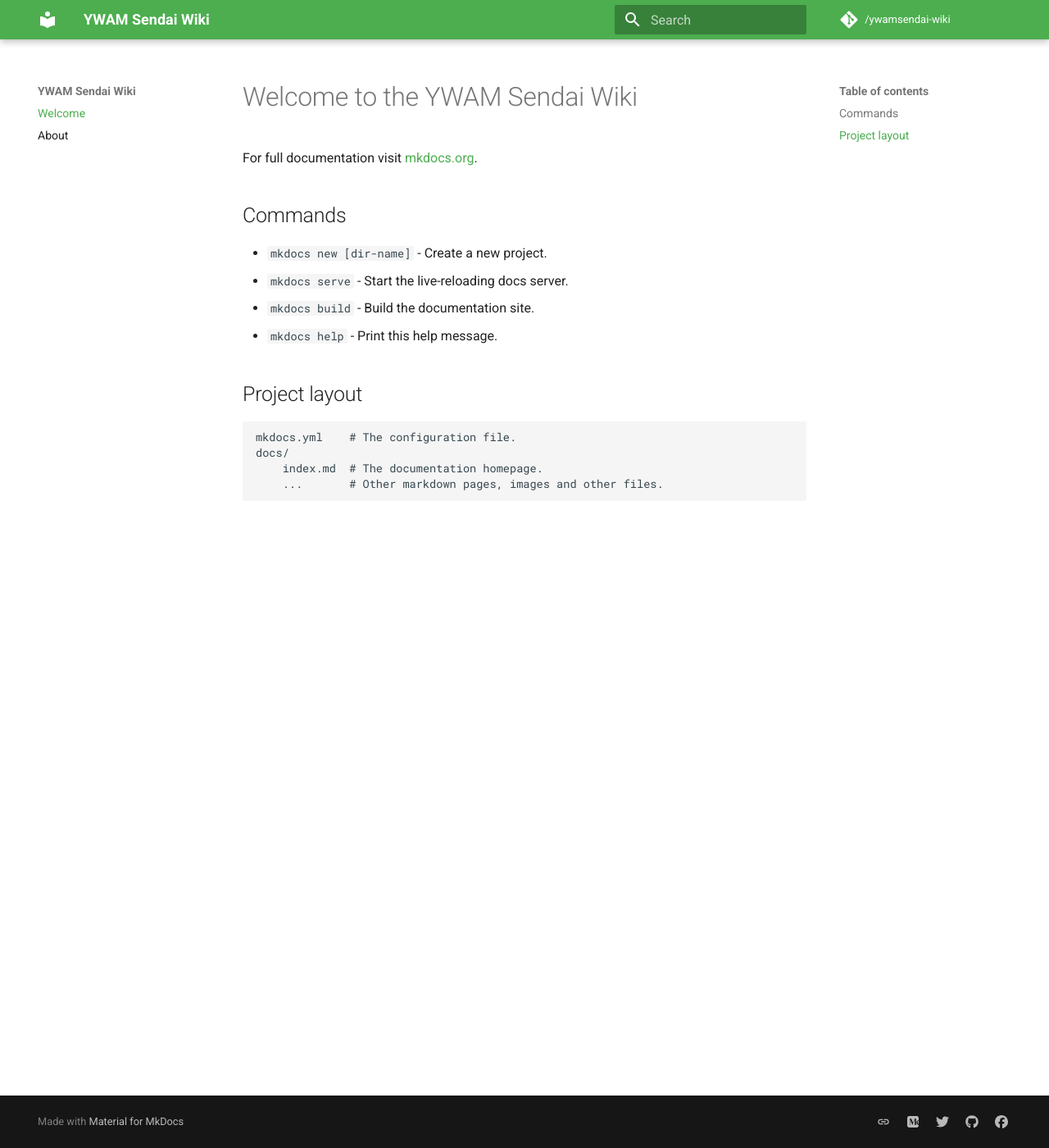
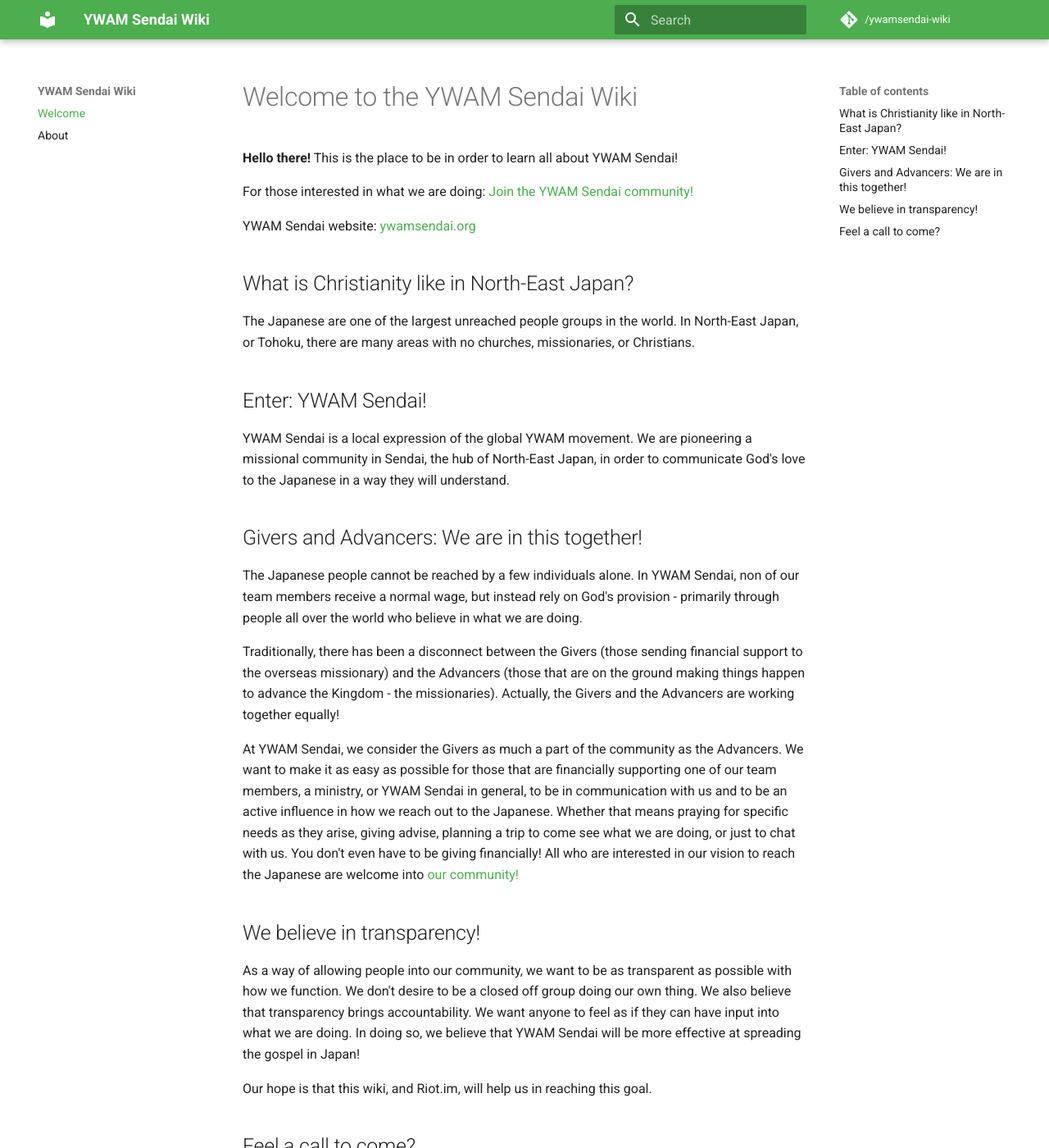
Before and after one commit to ywamsendai/ywamsendai-wiki, an MkDocs documentation site: the page built from docs/index.md, in a window 1280 px wide and 1400 px high. Shown: the whole window at 82% size. Built offline with MkDocs 1.6.1 and Material for MkDocs 9.7.7, drawn with Linux system fonts in a browser that asks for light colours; comment, search, counter and statistics services are not loaded; old or Windows-style settings are respelled for this version of MkDocs; some of the changed text lies outside the part shown.

Commit message:
Edited the welcome page

```diff
--- a/docs/index.md
+++ b/docs/index.md
@@ -1,17 +1,33 @@
 # Welcome to the YWAM Sendai Wiki
 
-For full documentation visit [mkdocs.org](http://mkdocs.org).
+**Hello there!** This is the place to be in order to learn all about YWAM Sendai!
 
-## Commands
+For those interested in what we are doing: [Join the YWAM Sendai community!](http://ywamsendai.org/join)
 
-* `mkdocs new [dir-name]` - Create a new project.
-* `mkdocs serve` - Start the live-reloading docs server.
-* `mkdocs build` - Build the documentation site.
-* `mkdocs help` - Print this help message.
+YWAM Sendai website: [ywamsendai.org](http://ywamsendai.org)
 
-## Project layout
+## What is Christianity like in North-East Japan?
 
-    mkdocs.yml    # The configuration file.
-    docs/
-        index.md  # The documentation homepage.
-        ...       # Other markdown pages, images and other files.
+The Japanese are one of the largest unreached people groups in the world. In North-East Japan, or Tohoku, there are many areas with no churches, missionaries, or Christians.
+
+## Enter: YWAM Sendai!
+
+YWAM Sendai is a local expression of the global YWAM movement. We are pioneering a missional community in Sendai, the hub of North-East Japan, in order to communicate God's love to the Japanese in a way they will understand.
+
+## Givers and Advancers: We are in this together!
+
+The Japanese people cannot be reached by a few individuals alone. In YWAM Sendai, non of our team members receive a normal wage, but instead rely on God's provision - primarily through people all over the world who believe in what we are doing.
+
+Traditionally, there has been a disconnect between the Givers (those sending financial support to the overseas missionary) and the Advancers (those that are on the ground making things happen to advance the Kingdom - the missionaries). Actually, the Givers and the Advancers are working together equally!
+
+At YWAM Sendai, we consider the Givers as much a part of the community as the Advancers. We want to make it as easy as possible for those that are financially supporting one of our team members, a ministry, or YWAM Sendai in general, to be in communication with us and to be an active influence in how we reach out to the Japanese. Whether that means praying for specific needs as they arise, giving advise, planning a trip to come see what we are doing, or just to chat with us. You don't even have to be giving financially! All who are interested in our vision to reach the Japanese are welcome into [our community!](http://ywamsendai.org/join)
+
+## We believe in transparency!
+
+As a way of allowing people into our community, we want to be as transparent as possible with how we function. We don't desire to be a closed off group doing our own thing. We also believe that transparency brings accountability. We want anyone to feel as if they can have input into what we are doing. In doing so, we believe that YWAM Sendai will be more effective at spreading the gospel in Japan!
+
+Our hope is that this wiki, and Riot.im, will help us in reaching this goal.
+
+## Feel a call to come?
+
+Having said all that, we would love more people to come and join us physically in Sendai, Japan! The harvest is plentiful but the workers are few. [Get in touch!](http://ywamsendai.org/join) :)
```
